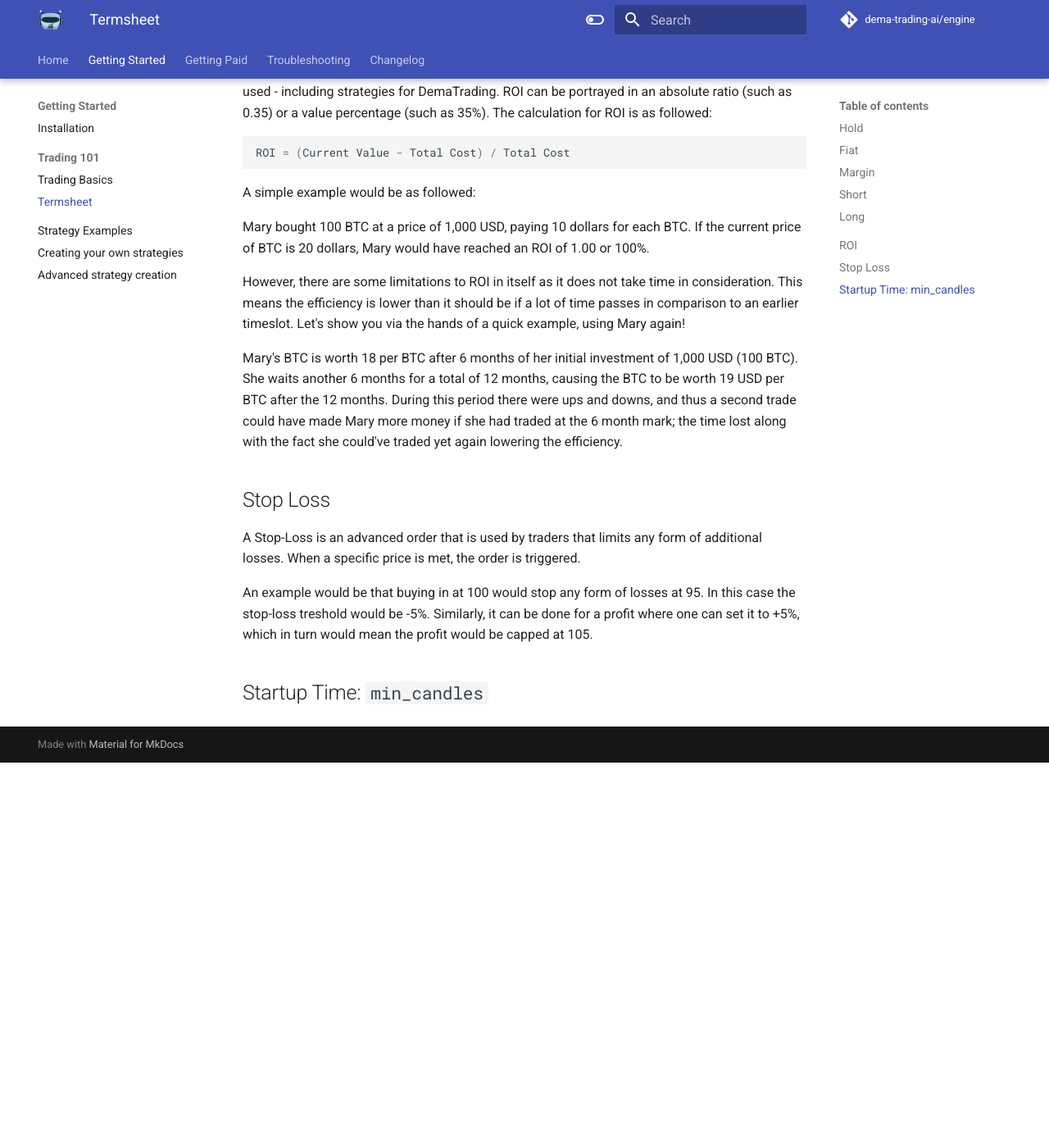
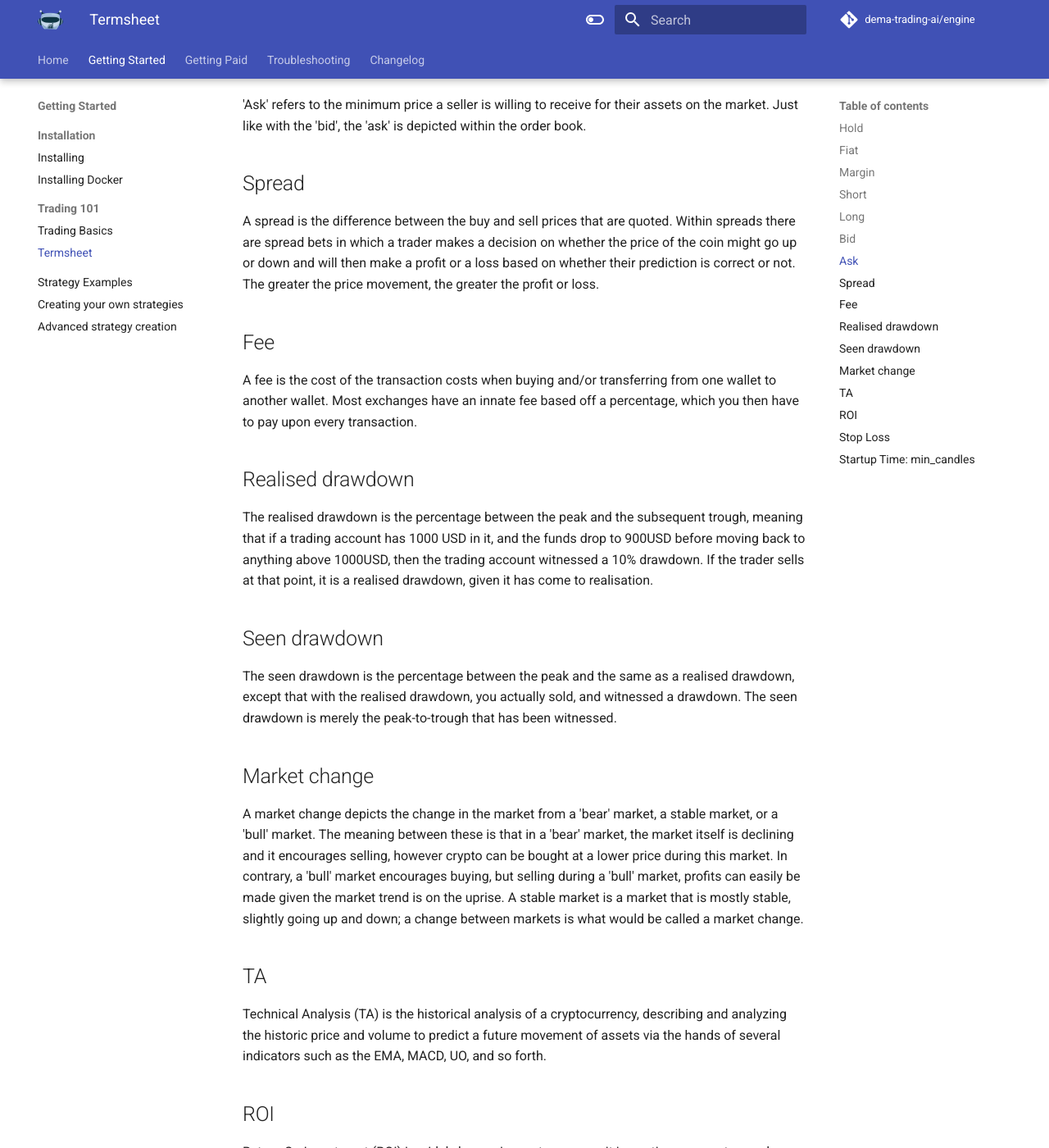
Before and after one commit to dema-trading-ai/docs, an MkDocs documentation site: the page built from docs/getting_started/trading101/termsheet.md, in a window 1280 px wide and 1400 px high, scrolled down 1119 px. Shown: the whole window at 82% size. Built offline with MkDocs 1.6.1 and Material for MkDocs 9.7.7, drawn with Linux system fonts in a browser that asks for light colours; comment, search, counter and statistics services are not loaded; before the commit the page ends 2049 px from its top, so only the background shows below that; some of the changed text lies outside the part shown.

Commit message:
Changes to getting_started and termsheet
As stated within the summary

```diff
--- a/docs/getting_started/trading101/termsheet.md
+++ b/docs/getting_started/trading101/termsheet.md
@@ -20,7 +20,38 @@ A short (or shorting) means that you're aiming to sell an asset at a short-ratio
 
 A long is taking on the position of investing in the same way as when you buy a stock, you buy it in at a position where you are comfortable with, aiming to let it increase over time (months to years, usually).
 
-##
+## Bid
+
+A bid is the maximum price that a buyer is willing to pay for an asset. The bid price in most exchanges is depicted within the order book.
+
+## Ask
+
+'Ask' refers to the minimum price a seller is willing to receive for their assets on the market. Just like with the 'bid', the 'ask' is depicted within the order book.
+
+## Spread
+
+A spread is the difference between the buy and sell prices that are quoted. Within spreads there are spread bets in which a trader makes a decision on whether the price of the coin might go up or down and will then make a profit or a loss based on whether their prediction is correct or not. The greater the price movement, the greater the profit or loss.
+
+## Fee
+
+A fee is the cost of the transaction costs when buying and/or transferring from one wallet to another wallet. Most exchanges have an innate fee based off a percentage, which you then have to pay upon every transaction.
+
+## Realised drawdown
+
+The realised drawdown is the percentage between the peak and the subsequent trough, meaning that if a trading account has 1000 USD in it, and the funds drop to 900USD before moving back to anything above 1000USD, then the trading account witnessed a 10% drawdown. If the trader sells at that point, it is a realised drawdown, given it has come to realisation.
+
+## Seen drawdown
+
+The seen drawdown is the percentage between the peak and the same as a realised drawdown, except that with the realised drawdown, you actually sold, and witnessed a drawdown. The seen drawdown is merely the peak-to-trough that has been witnessed.
+
+## Market change
+
+A market change depicts the change in the market from a 'bear' market, a stable market, or a 'bull' market. The meaning between these is that in a 'bear' market, the market itself is declining and it encourages selling, however crypto can be bought at a lower price during this market. In contrary, a 'bull' market encourages buying, but selling during a 'bull' market, profits can easily be made given the market trend is on the uprise. A stable market is a market that is mostly stable, slightly going up and down; a change between markets is what would be called a market change.
+
+## TA
+
+Technical Analysis (TA) is the historical analysis of a cryptocurrency, describing and analyzing the historic price and volume to predict a future movement of assets via the hands of several indicators such as the EMA, MACD, UO, and so forth.
+
 ## ROI
 
 Return On Investment (ROI) is widely known in cryptocurrency, it is a ratio or percentage value that represents profitability or efficiency of a certain trade or agreement. It is a tool that's widely used - including strategies for DemaTrading. ROI can be portrayed in an absolute ratio (such as 0.35) or a value percentage (such as 35%). The calculation for ROI is as followed:
--- a/mkdocs.yml
+++ b/mkdocs.yml
@@ -2,7 +2,9 @@ site_name: DemaTrading.ai
 nav:
     - Home: index.md
     - Getting Started:
-        - Installation: getting_started/installation.md
+        - Installation:
+            - Installing: getting_started/installation/installation.md
+            - Installing Docker: getting_started/installation/installing_docker.md
         - Trading 101:
             - Trading Basics: getting_started/trading101/trading101.md
             - Termsheet: getting_started/trading101/termsheet.md
```
Also changed, not shown: docs/getting_started/installation/installing_docker.md (added, +1 -0 lines), docs/getting_started/installation/installation.md (renamed from docs/getting_started/installation.md).
